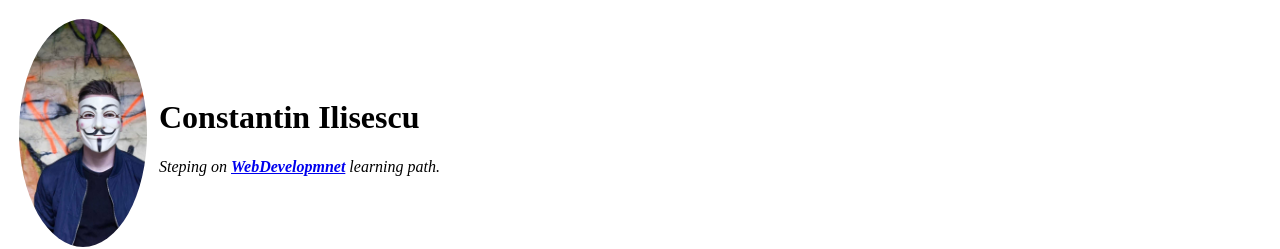
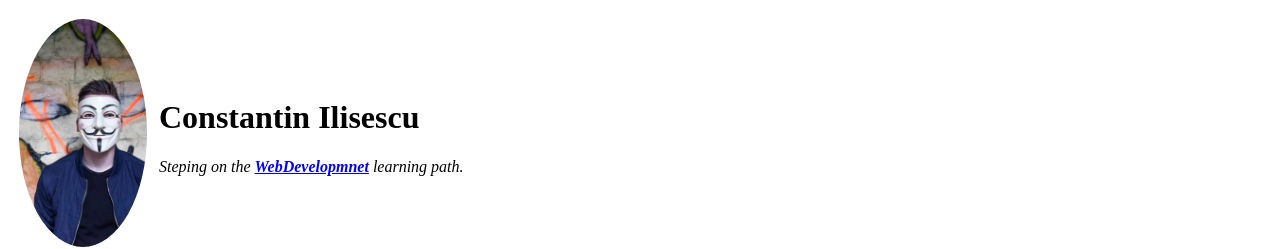
Before and after one commit to ConstantinIlisescu/CV, a plain HTML site: page index.html in a window 1280 px wide. Shown: the top 249 px of the page. Drawn offline with Linux system fonts and the light colour scheme.

Commit message:
Update index.html

```diff
--- a/index.html
+++ b/index.html
@@ -15,7 +15,7 @@
         <td>
             <h1>Constantin Ilisescu</h1>
             <p>
-                <em>Steping on <strong> <a href="https://www.youtube.com/watch?v=75S_ErrMZ0c&t=2226s" target="_blank">
+                <em>Steping on the <strong> <a href="https://www.youtube.com/watch?v=75S_ErrMZ0c&t=2226s" target="_blank">
                 WebDevelopmnet</a></strong> learning path.</em>
             </p>
         </td>
```
